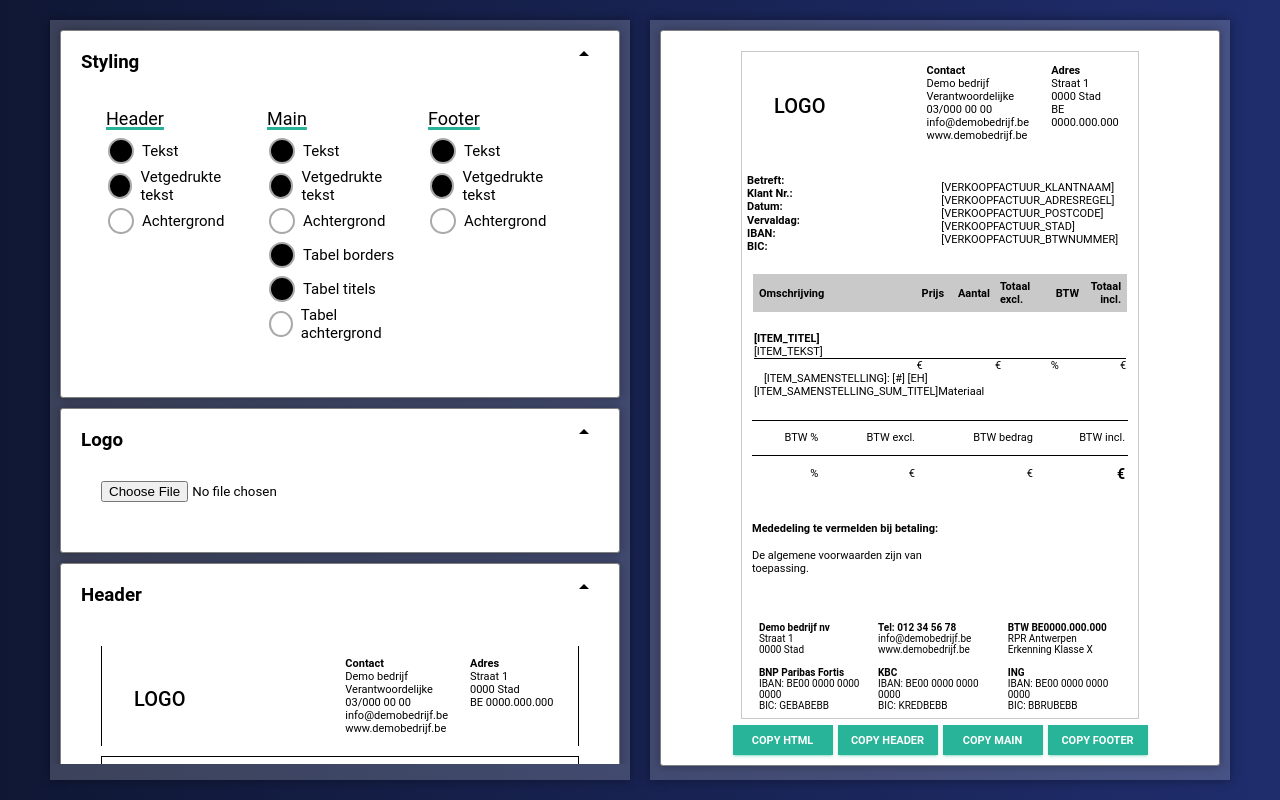
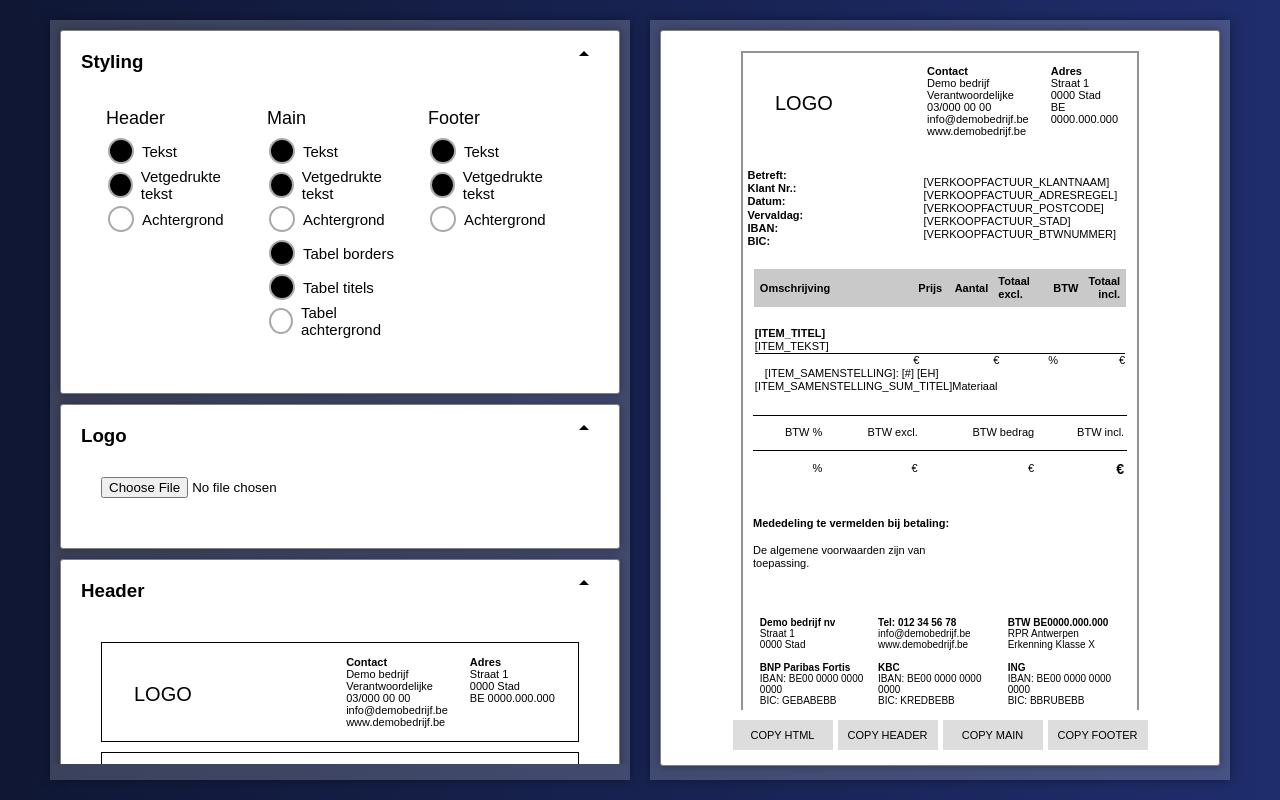
Before and after one commit to Karen03y/iamd-stage-wizard, an Angular app: page / in a window 1280 px wide. Built offline with nearby package versions, Linux system fonts and the light colour scheme.

Commit message:
small styling changes

```diff
--- a/src/app/app.component.css
+++ b/src/app/app.component.css
@@ -82,7 +82,7 @@ article .content {
 
 .preview-doc-wrapper {
   background-color: #ffffff;
-  border: solid 1px #cacaca;
+  border: solid 2px #939393;
   margin: 10px 20px;
   display: flex;
   flex-direction: column;
@@ -101,53 +101,25 @@ article .content {
   flex-direction: row;
   justify-content: center;
   align-items: center;
+  margin: 10px 0 5px 0;
   gap: 5px;
 }
 
 button {
   border: none;
-  box-shadow: 0 2px 2px #28b49824, 0 3px 1px -2px #28b49833, 0 1px 5px #28b4981f;
   width: 100px;
   height: 30px;
   font-size: 11px;
-  font-weight: bolder;
   vertical-align: middle;
   text-transform: uppercase;
-  background-color: #28b498;
-  color: #fff;
+  background-color: var(--light-grey-color);
+  color: #000;
   text-align: center;
   cursor: pointer;
 }
 
 button:hover {
   box-shadow: 0 4px 8px rgba(0, 0, 0, 0.2);
+  color: #fff;
+  background-color: var(--green-color);
 }
-
-.drag-drop-container {
-  border: 2px dashed #ccc;
-  border-radius: 5px;
-  padding: 20px;
-  text-align: center;
-  cursor: pointer;
-}
-
-.drag-drop-container:hover {
-  border-color: #28b498;
-}
-
-.drag-drop-label {
-  display: block;
-  font-size: 16px;
-  color: #666;
-  margin-bottom: 10px;
-}
-
-.drag-drop-label span {
-  display: block;
-}
-
-img {
-  max-width: 100%;
-  max-height: 200px;
-  margin-top: 10px;
-}
--- a/src/app/components/styling/styling.component.css
+++ b/src/app/components/styling/styling.component.css
@@ -9,7 +9,6 @@
   font-size: 18px;
   font-weight: normal;
   margin-bottom: 5px;
-  text-decoration: underline 3px #28b498;
 }
 
 .color-picker-column {
--- a/src/assets/footers/footer2.html
+++ b/src/assets/footers/footer2.html
@@ -2,7 +2,7 @@
   .footer2 {
     width: 100%;
     font-family: Arial, Helvetica, sans-serif;
-    padding: 25px 0;
+    padding: 20px 0;
   }
 
   .footer2 table {
--- a/src/assets/headers/header1.html
+++ b/src/assets/headers/header1.html
@@ -34,8 +34,8 @@
             vertical-align: middle;
           "
         >
-          <div>
             <h1>LOGO</h1>
+
           </div>
         </td>
         <td class="label" style="width: 25%">
--- a/src/styles.css
+++ b/src/styles.css
@@ -1,5 +1,15 @@
+:root {
+  --dark-blue-gradient: linear-gradient(90deg, #0f1734 0%, #1f2d6d 100%);
+  --green-color: #28b498;
+  --light-grey-color: #dddddd;
+
+  --brand-primary: #0d1636eb;
+  --brand-accent: #008771;
+  --background-color: #f0f3f7;
+}
+
 * {
-  font-family: "Roboto", Arial, sans-serif;
+  font-family: Arial, sans-serif;
   box-sizing: border-box;
   -webkit-font-smoothing: antialiased;
   -moz-osx-font-smoothing: grayscale;
```
